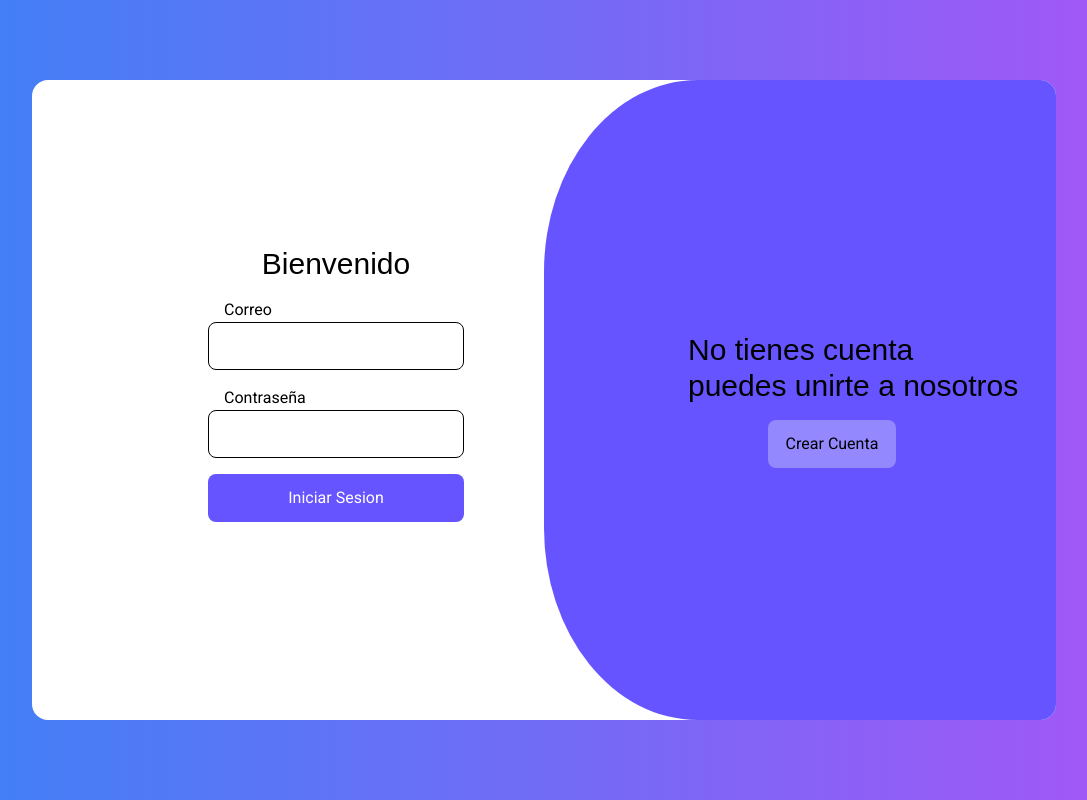
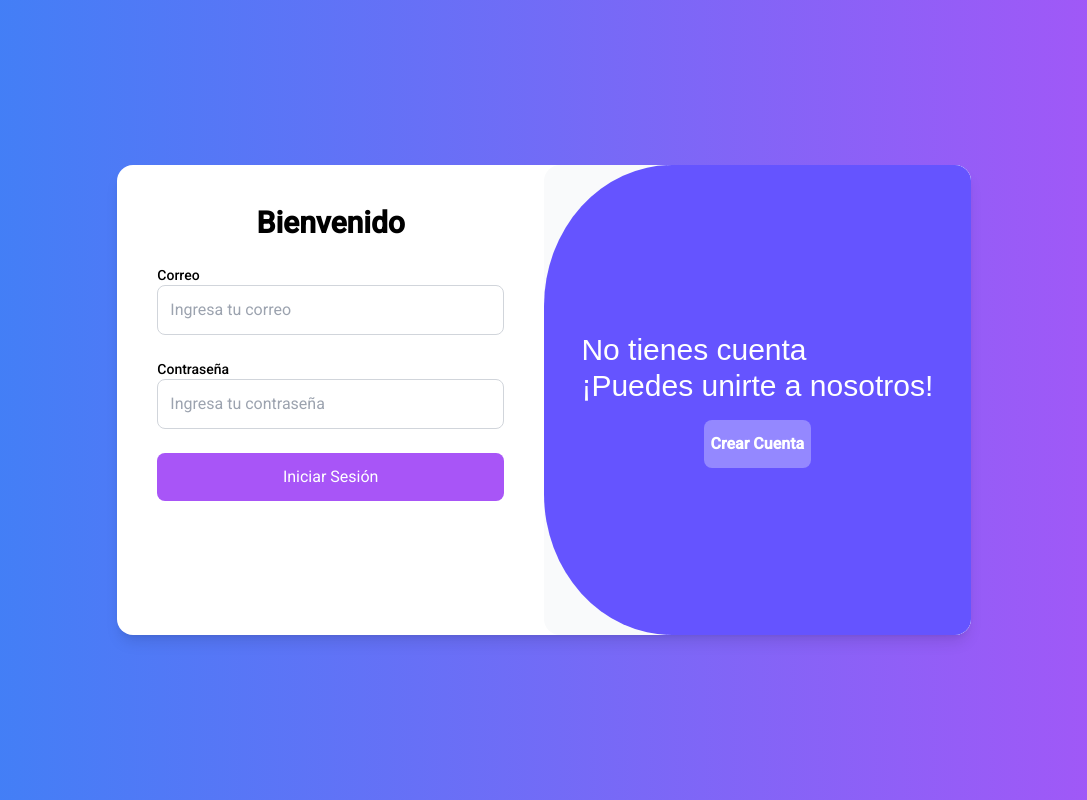
Before and after one commit to CBMODS/Proyecto_Ttech_Ma, an Angular app in the folder Viajando_Hoy/: page /account-manager_page in a window 1280 px wide. Shown: the whole page, without its empty margins (96-1183 px from the left). Built offline with nearby package versions, Linux system fonts and the light colour scheme.

Commit message:
Animaciones Agregadas

```diff
--- a/Viajando_Hoy/src/app/account-manager/account-manager.component.html
+++ b/Viajando_Hoy/src/app/account-manager/account-manager.component.html
@@ -1,73 +1,72 @@
-<head>
+<main class="w-screen h-screen flex justify-center items-center bg-gradient-to-r from-blue-500 to-purple-500">
+  <div class="relative flex flex-col md:flex-row bg-white w-11/12 md:w-3/4 lg:w-2/3 rounded-2xl shadow-lg mt-10 mb-10">
 
-</head>
-
-<main class="w-screen h-screen flex relative">
-  <div class="w-full h-full bg-gradient-to-r from-blue-500 to-purple-500 flex justify-center">
-    <div class="rounded-2xl w-[80%] h-[80%] absolute top-20">
-      <div class="z-20 rounded-2xl w-full h-full absolute left-0 flex flex-col bg-white">
-
-        <!-- Formulario de registro -->
-        <form class="space-y-4 w-1/4 h-1/2 absolute flex flex-col justify-center right-0 top-36 mr-44 z-20">
-          <h1 class="font-onest text-3xl flex justify-center">Unete a nosotros</h1>
+    <!-- Formulario de inicio de sesión -->
+    <form class="flex-1 p-6 md:p-10 space-y-6">
+      <h1 class="text-3xl font-semibold text-center">Bienvenido</h1>
 
       <div>
-            <span class="ml-4">Nombre</span>
-            <input type="text" class="border border-black w-full p-3 rounded-lg h-12">
+        <label class="block text-sm font-medium">Correo</label>
+        <input type="email" class="border border-gray-300 w-full p-3 rounded-lg" placeholder="Ingresa tu correo">
       </div>
 
       <div>
-            <span class="ml-4">Correo</span>
-            <input type="email" class="border border-black w-full p-3 rounded-lg h-12">
+        <label class="block text-sm font-medium">Contraseña</label>
+        <input type="password" class="border border-gray-300 w-full p-3 rounded-lg" placeholder="Ingresa tu contraseña">
+      </div>
+
+      <button type="button" class="w-full h-12 bg-purple-500 text-white rounded-lg hover:bg-purple-400">
+        Iniciar Sesión
+      </button>
+    </form>
+
+    <!-- Formulario de registro -->
+    <form class="flex-1 p-6 md:p-10 space-y-6 bg-gray-50 rounded-2xl">
+      <h1 class="text-3xl font-semibold text-center">Únete a nosotros</h1>
+
+      <div>
+        <label class="block text-sm font-medium">Nombre</label>
+        <input type="text" class="border border-gray-300 w-full p-3 rounded-lg" placeholder="Ingresa tu nombre">
       </div>
 
       <div>
-            <span class="ml-4">Contraseña</span>
-            <input type="password" class="border border-black w-full p-3 rounded-lg h-12">
+        <label class="block text-sm font-medium">Correo</label>
+        <input type="email" class="border border-gray-300 w-full p-3 rounded-lg" placeholder="Ingresa tu correo">
       </div>
 
       <div>
-            <button type="submit" class="w-full h-12 bg-[#6554ff] text-white rounded-lg hover:bg-[#6554ff99]">
+        <label class="block text-sm font-medium">Contraseña</label>
+        <input type="password" class="border border-gray-300 w-full p-3 rounded-lg" placeholder="Crea una contraseña">
+      </div>
+
+      <button type="submit" class="w-full h-12 bg-purple-500 text-white rounded-lg hover:bg-purple-400">
         Registrarme
       </button>
-          </div>
     </form>
 
-        <!-- Formulario de inicio de sesión -->
-        <form class="space-y-4 w-1/4 h-1/2 absolute flex flex-col justify-center left-0 top-36 ml-44 z-20">
-          <h1 class="font-onest font-normal text-3xl flex justify-center">Bienvenido</h1>
-
-          <div>
-            <span class="ml-4">Correo</span>
-            <input type="email" class="border border-black w-full p-3 rounded-lg h-12">
-          </div>
-
-          <div>
-            <span class="ml-4">Contraseña</span>
-            <input type="password" class="border border-black w-full p-3 rounded-lg h-12">
-          </div>
-
-          <div>
-            <button type="button" class="w-full h-12 bg-[#6554ff] text-white rounded-lg hover:bg-[#6554ff99]">
-              Iniciar Sesion
-            </button>
-          </div>
-        </form>
-
-      </div>
-
-      <!-- Layout que cambia de posición y texto -->
-      <div #t_layout class="transition-all duration-500 ease-in-out z-30 w-1/2 h-full bg-[#6554ff] absolute right-0 rounded-tl-[30%] rounded-bl-[30%] rounded-tr-2xl rounded-br-2xl">
-        <div class="w-full h-full flex flex-col justify-center">
-          <h1 #mjs class="ml-36 font-onest text-3xl">No tienes cuenta <br> puedes unirte a nosotros</h1>
+    <!-- Layout animado -->
+    <div
+      #t_layout
+      class="transition-all duration-300 ease-in-out z-30 w-full md:w-1/2 h-1/2 md:h-full bg-[#6554ff] absolute bottom-6 md:bottom-0 md:right-0 rounded-bl-[30%] rounded-br-2xl rounded-tl-[30%] rounded-tr-2xl flex flex-col items-center justify-center text-center md:text-left"
+    >
+      <!-- Texto dinámico -->
+      <h1
+        #mjs
+        class="text-lg md:text-3xl font-onest text-white px-4 md:ml-30"
+      >
+        No tienes cuenta<br>
+        ¡Puedes unirte a nosotros!
+      </h1>
 
       <!-- Botón que dispara el evento -->
-          <button #btn_anim type="button" (click)="toggleLayout()" class="z-30 w-1/4 h-12 bg-[#6554ff] text-black mt-4 ml-56 rounded-lg bg-[#ffffff4d]">
+      <button
+        #btn_anim
+        type="button"
+        (click)="toggleLayout()"
+        class="z-30 w-3/4 md:w-1/4 h-12 bg-[#ffffff4d] text-white font-semibold mt-4 md:ml-50 rounded-lg hover:bg-white hover:text-[#6554ff] transition-all duration-300"
+      >
         Crear Cuenta
       </button>
-
-        </div>
-      </div>
     </div>
   </div>
 </main>
--- a/Viajando_Hoy/src/app/account-manager/account-manager.component.ts
+++ b/Viajando_Hoy/src/app/account-manager/account-manager.component.ts
@@ -1,4 +1,4 @@
-import { Component, ElementRef, ViewChild } from '@angular/core';
+import { Component, ElementRef, ViewChild, Renderer2 } from '@angular/core';
 import { CommonModule } from '@angular/common';
 import { FormsModule } from '@angular/forms';
 
@@ -13,40 +13,49 @@ import { FormsModule } from '@angular/forms';
   styleUrls: ['./account-manager.component.css']
 })
 export class AccountManagerComponent {
-  miFuncion() {
-    console.log('¡Botón clickeado!');
-  }
 
-  // Usamos @ViewChild para obtener las referencias a los elementos
   @ViewChild('t_layout') t_layout!: ElementRef<HTMLElement>;
   @ViewChild('mjs') mjs!: ElementRef<HTMLElement>;
   @ViewChild('btn_anim') btn!: ElementRef<HTMLElement>;
 
+
+
   isRegistering = false;
 
+  constructor(private renderer: Renderer2) {}
+
   toggleLayout() {
-  // Alternar las clases para mover el layout de izquierda a derecha
-  this.t_layout.nativeElement.classList.toggle('left-0');
-  this.btn.nativeElement.classList.toggle('mr-60');
+    // Alternar las clases de posición
+    this.toggleClass(this.t_layout.nativeElement, 'left-0');
+    this.toggleClass(this.btn.nativeElement, 'mr-60');
 
-
-  // Alternar las clases de bordes
-  this.t_layout.nativeElement.classList.toggle('rounded-tl-[30%]');
-  this.t_layout.nativeElement.classList.toggle('rounded-bl-[30%]');
-  this.t_layout.nativeElement.classList.toggle('rounded-tr-2xl');
-  this.t_layout.nativeElement.classList.toggle('rounded-br-2xl');
-
-  // Cambiar el contenido del mensaje y el texto del botón
-  if (this.mjs.nativeElement.innerHTML.includes('puedes unirte a nosotros')) {
+    // Cambiar bordes dependiendo del estado de registro
+    if (this.isRegistering) {
+      this.renderer.setStyle(this.t_layout.nativeElement, 'borderTopLeftRadius', '30%');
+      this.renderer.setStyle(this.t_layout.nativeElement, 'borderBottomLeftRadius', '30%');
+      this.renderer.setStyle(this.t_layout.nativeElement, 'borderTopRightRadius', '1rem');
+      this.renderer.setStyle(this.t_layout.nativeElement, 'borderBottomRightRadius', '1rem');
+      this.mjs.nativeElement.innerHTML = 'puedes unirte a nosotros';
+      this.mjs.nativeElement.innerHTML = 'No tienes cuenta <br> puedes unirte a nosotros';
+      this.btn.nativeElement.innerHTML = 'Crear Cuenta';
+    } else {
+      this.renderer.setStyle(this.t_layout.nativeElement, 'borderTopLeftRadius', '1rem');
+      this.renderer.setStyle(this.t_layout.nativeElement, 'borderBottomLeftRadius', '1rem');
+      this.renderer.setStyle(this.t_layout.nativeElement, 'borderTopRightRadius', '30%');
+      this.renderer.setStyle(this.t_layout.nativeElement, 'borderBottomRightRadius', '30%');
       this.mjs.nativeElement.innerHTML = 'Ya tienes cuenta <br> inicia sesión';
       this.btn.nativeElement.innerHTML = 'Inicia Sesion';
-  } else {
-    this.mjs.nativeElement.innerHTML = 'No tienes cuenta <br> puedes unirte a nosotros';
-    this.btn.nativeElement.innerHTML = 'Crear Cuenta';
     }
 
     // Cambiar el estado de isRegistering
     this.isRegistering = !this.isRegistering;
   }
 
+  private toggleClass(element: HTMLElement, className: string) {
+    if (element.classList.contains(className)) {
+      this.renderer.removeClass(element, className);
+    } else {
+      this.renderer.addClass(element, className);
     }
+  }
+}
```
Lines whose indentation alone changed are shown as unchanged.
